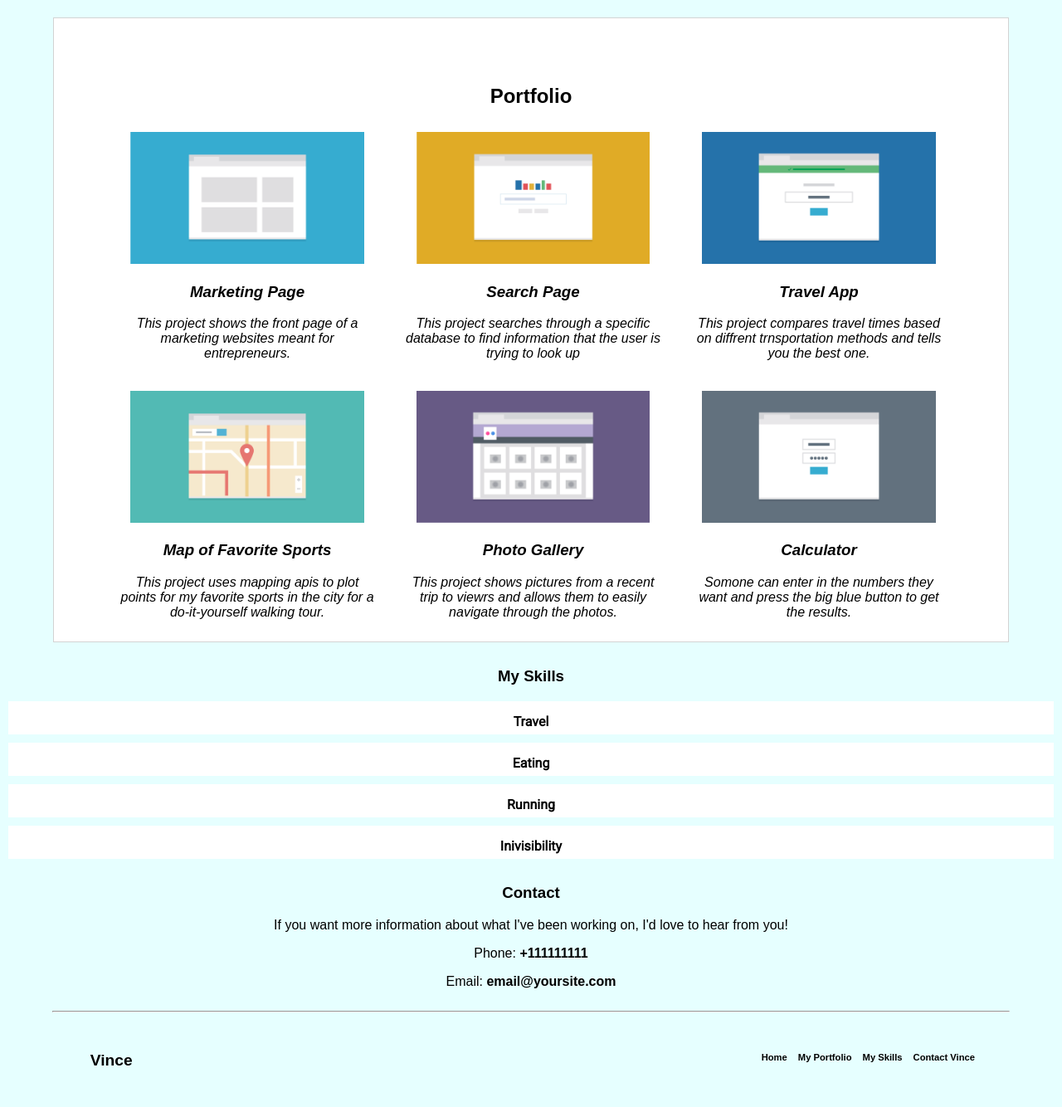
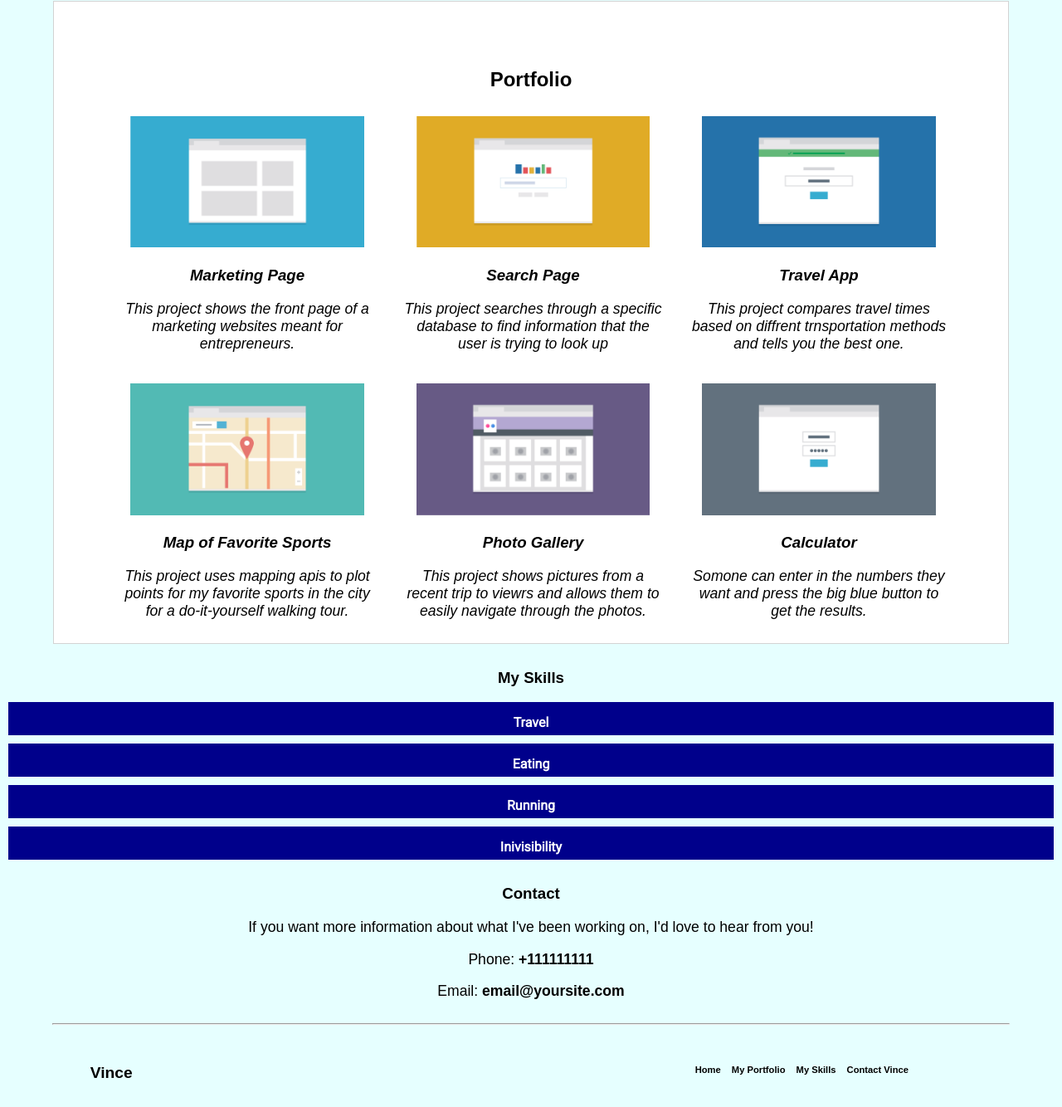
Before and after one commit to billysballo/Techdegree-PROJECT2, a plain HTML site: page portfolioProject2/index.html in a window 1280 px wide. Shown: the part 466-1800 px from the top of the page at 83% size. Drawn offline with Linux system fonts and the light colour scheme.

Commit message:
last commit before submitting

```diff
--- a/portfolioProject2/css/styles.css
+++ b/portfolioProject2/css/styles.css
@@ -12,12 +12,24 @@
 body{
 	background-color: #e6ffff;}
 .main-wrap{width: 90%;
+	max-width: 1200px;
 	background-color: #fff;}
 
 li,a {
 	text-decoration: none;
 	color: black;
     font-weight: bold;
+}
+
+/* visited link */
+
+
+a:hover {
+  color: darkblue;
+}
+
+.skills a:hover {
+  transform: scale(2, 1); ;
 }
 .main-nav a
 {
@@ -40,7 +52,8 @@ p{
 header,
 footer{
 	padding: 20px;
-		width: 100%
+		width: 100%;
+		max-width: 1200px;
 }
 
 .main-header{padding-top: 1.5em;}
@@ -66,7 +79,8 @@ footer{
 .skills li a
 {
 	padding: 15px;
-    background-color: white;
+    background-color: darkblue;
+    color: white;
     height: 40px;
     display: block;
     margin: 10px 10px;
@@ -79,6 +93,7 @@ footer{
 {
 	display: block;
 	width: 90%;
+	max-width: 1200px;
 	margin:auto;
 }
 
@@ -94,16 +109,19 @@ footer{
 }
 
 .portfolio-image{
-	width: 50%
+	width: 50%;
+	max-width: 1200px;
 }
 .contact{
 	display:block;
 	width: 75%;
-	margin: 10px auto
+	max-width: 1200px;
+	margin: 10px auto;
 }
 
 hr{
 	width: 90%;
+	max-width: 1200px;
 }
 
 #student-name{
@@ -149,6 +167,7 @@ hr{
 =================================================================*/
 
  @media (min-width: 768px) {
+
 
 	 .main-nav li
 	{	text-align: center;
@@ -220,6 +239,8 @@ hr{
 =================================================================*/
 
  @media (min-width: 1024px) {
+
+ 	p{font-size: 1.1em;}
 
 		.name{float: left;
 		    margin-left: 32px;}
--- a/portfolioProject2/index.html
+++ b/portfolioProject2/index.html
@@ -14,7 +14,7 @@
     <header class="main-header">
       <div class="container clearfix">
         <nav>
-        <h1 class="name">Vince Unknown</h1>
+        <h1 class="name">Vince Ieva</h1>
 
           <ul class="main-nav">
             <li><a href="#">Home</a></li>
@@ -103,7 +103,7 @@
             <hr>
           <footer class="main-footer clearfix">
 
-            <div class="container clearfix">
+            <nav class="container clearfix">
             <h2 id="student-name">Vince</h2>
           <h2 class="top"><a href="#">Back To Top</a></h2>
             <div class="footer-nav">
@@ -115,7 +115,7 @@
 
               </ul>
             </div>
-            </div>
+            </nav>
           </footer>
 
   </body>
```
